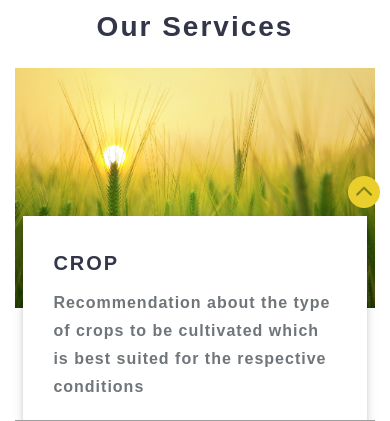
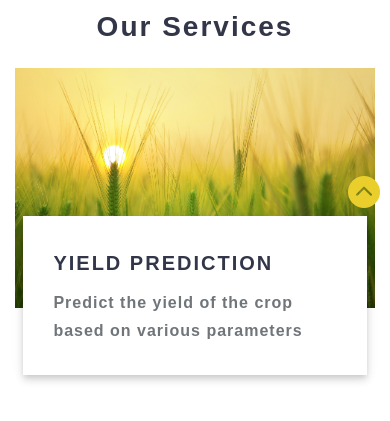
Before and after one commit to vinayredkar/25_Value-plus-plus, a Flask app: page / in a window 390 px wide. Shown: the part 600-1021 px from the top of the page. Run offline with Flask 2, Linux system fonts and the light colour scheme; parts of the project's set-up code (start-up, migrations or seed data) failed here and were passed over; some libraries are stand-ins or nearby versions; some web fonts are replaced; grey boxes are pictures that could not be loaded.

Commit message:
changed the layout
Signed-off-by: Sameer Kirwale <109839366+sameerkirwale@users.noreply.github.com>

```diff
--- a/templates/index.html
+++ b/templates/index.html
@@ -40,24 +40,14 @@
 				<a href="{{ url_for('crop_recommend') }}">
 					<div class="blog-info">
 
-						<h4>Crop</h4>
+						<h4>Yield Prediction</h4>
 
-						<p class="mt-2"> Recommendation about the type of crops to be cultivated which is best suited
-							for the respective conditions</p>
+						<p class="mt-2"> Predict the yield of the crop based on various parameters</p>
 					</div>
 				</a>
 			</div>
-			<div class="col-lg-4 col-md-6 blog-middle mb-lg-0 mb-sm-5 pb-lg-0 pb-md-5">
-				<img src="{{ url_for('static', filename='images/s2.jpg') }}" class="img-fluid" alt="" />
-				<a href="{{ url_for('fertilizer_recommendation') }}">
-					<div class="blog-info">
-						<h4>Fertilizer</h4>
-						<p class="mt-2">Recommendation about the type of fertilizer best suited for the particular soil
-							and the recommended crop</p>
-					</div>
-				</a>
-			</div>
-			<div class="col-lg-4 col-md-6 blog-right mt-lg-0 mt-5 pt-lg-0 pt-md-5">
+
+			<div class="col-lg-4 col-md-6 blog-right mt-lg-0 mt-5 pt-lg-0 pt-md-5" style="margin:auto">
 
 				<img src="{{ url_for('static', filename='images/s4.jpg') }}" class="img-fluid" alt="">
 
@@ -66,6 +56,16 @@
 					<div class="blog-info">
 						<h4>Crop Disease</h4>
 						<p class="mt-2">Predicting the name and causes of crop disease and suggestions to cure it</p>
+					</div>
+				</a>
+			</div>
+
+			<div class="col-lg-4 col-md-6 blog-middle mb-lg-0 mb-sm-5 pb-lg-0 pb-md-5">
+				<img src="{{ url_for('static', filename='images/s2.jpg') }}" class="img-fluid" alt="" />
+				<a href="{{ url_for('fertilizer_recommendation') }}">
+					<div class="blog-info">
+						<h4>Weed Detection</h4>
+						<p class="mt-2">Detects the weed based on if the nitrogen value in crop is more</p>
 					</div>
 				</a>
 			</div>
```
